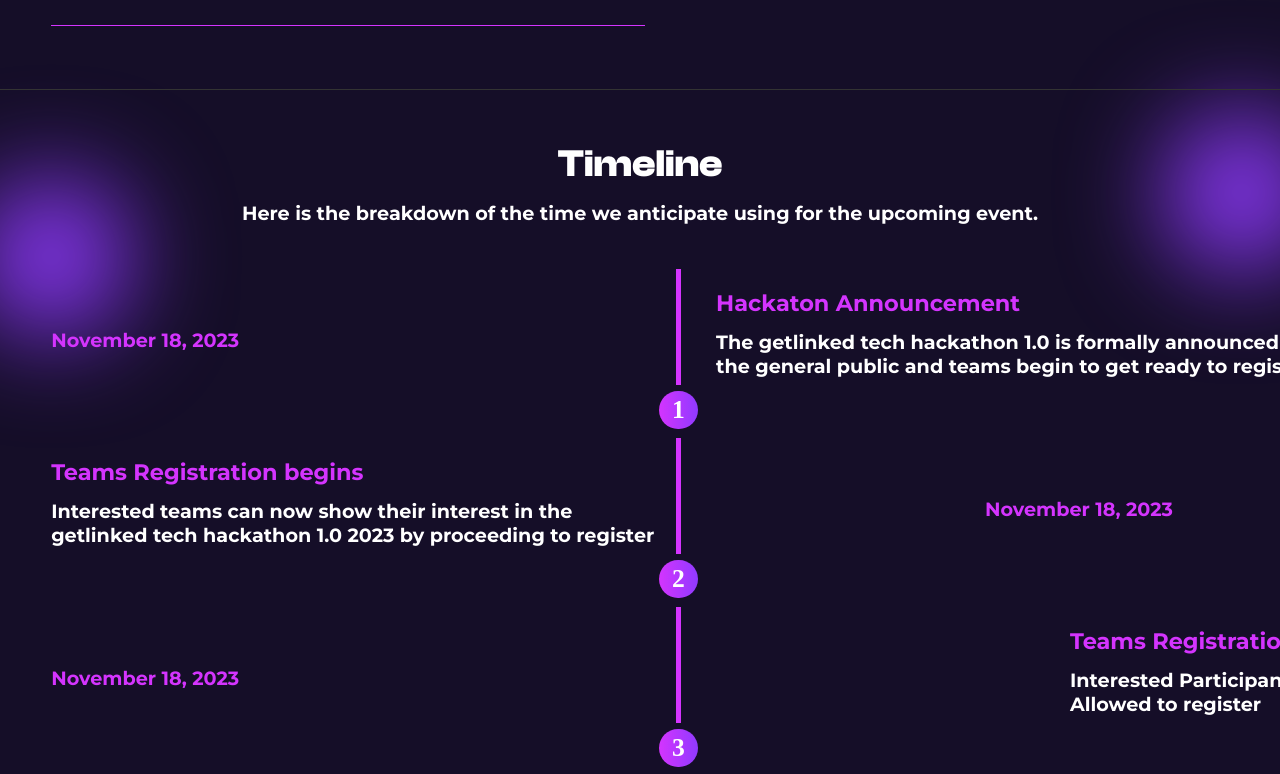
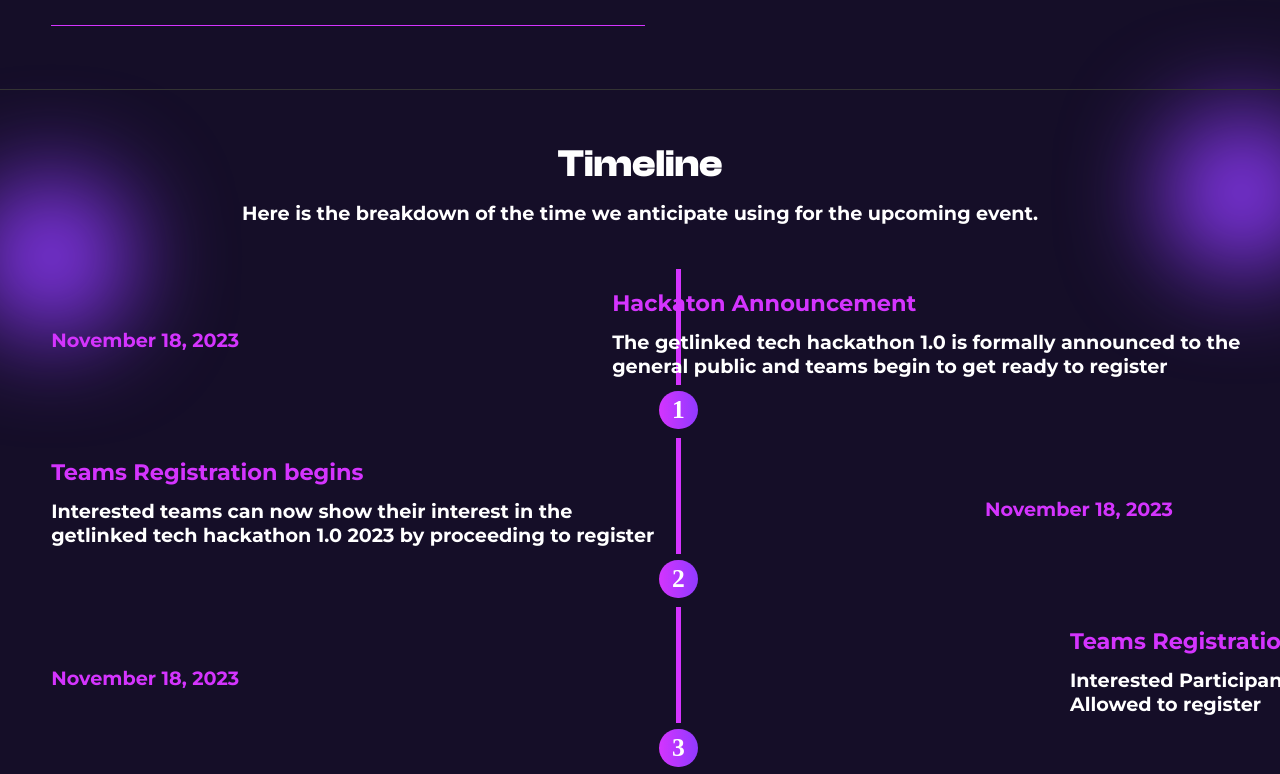
Before and after one commit to Rinwaoluwa/getLinkedHackaton, a React (Vite) app: page / in a window 1280 px wide. Shown: the part 3761-4535 px from the top of the page. Built offline with nearby package versions, Linux system fonts and the light colour scheme.

Commit message:
finishing up

```diff
--- a/src/components/Sections/SectionTimeline.module.css
+++ b/src/components/Sections/SectionTimeline.module.css
@@ -121,7 +121,6 @@
     @media (min-width: 1045px) {
         .timelineTracker:nth-child(4) .eventDetails {
             position: relative;
-            width: 100%;
             left: 4rem;
 
         }
@@ -140,10 +139,6 @@
     }
 
     @media (min-width: 74.57rem) { /*1193px*/
-
-    .timelineTracker:nth-child(4) .eventDate{
-        width: 70%;
-    }
 
     .timelineTracker:nth-child(6) .eventDate,
     .timelineTracker:nth-child(8) .eventDate{
```
